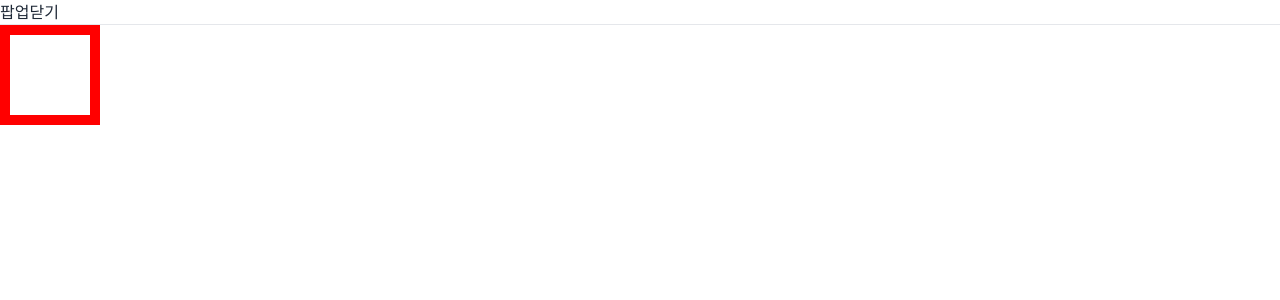
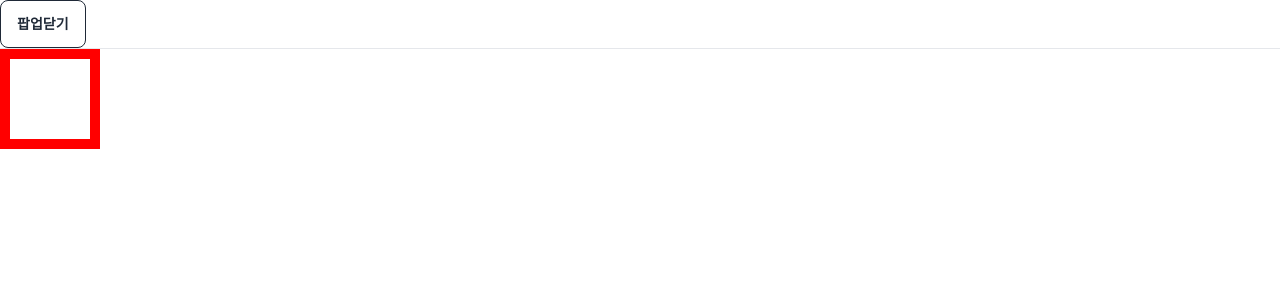
Before and after one commit to NewBean0312/react-test, a React (Create React App) app: page / in a window 1280 px wide. Shown: the top 300 px of the page. Built offline with nearby package versions, Linux system fonts and the light colour scheme.

Commit message:
닫기 버튼 누르면, 팝업 제거

```diff
--- a/src/Popup.js
+++ b/src/Popup.js
@@ -1,13 +1,19 @@
 import React, { useState } from "react";
 
 function Popup() {
-  const border = "10px solid red"
+  const border = "10px solid red";
+  const [popupVisible, setPopupVisible] = useState(true);
 
   return (
     <>
-      <button>팝업닫기</button>
+      <button
+        className="btn btn-outline"
+        onClick={() => setPopupVisible(false)}
+      >
+        팝업닫기
+      </button>
       <hr />
-      <div style={{ width: 100, height: 100, border }}></div>
+      {popupVisible && <div style={{ width: 100, height: 100, border }}></div>}
     </>
   );
 }
```
